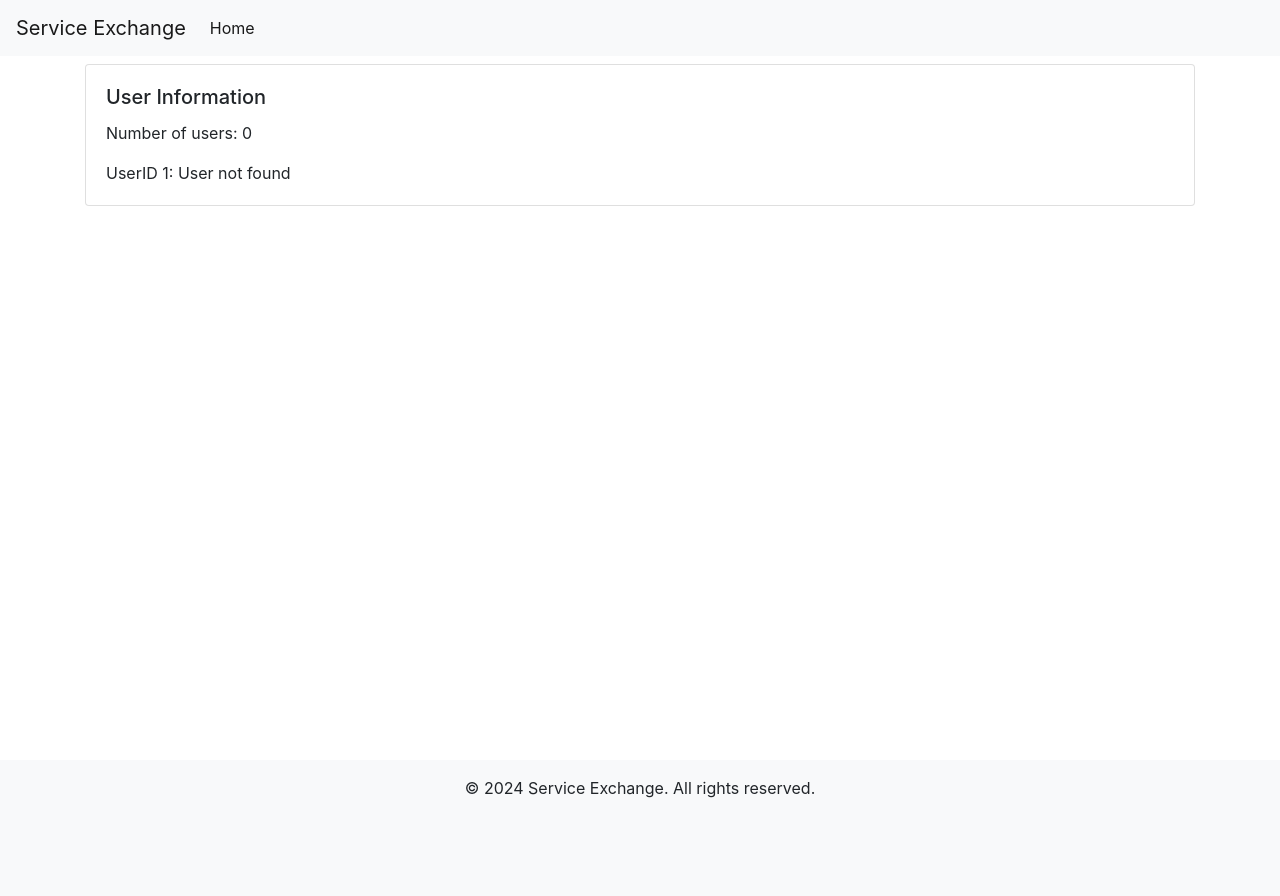
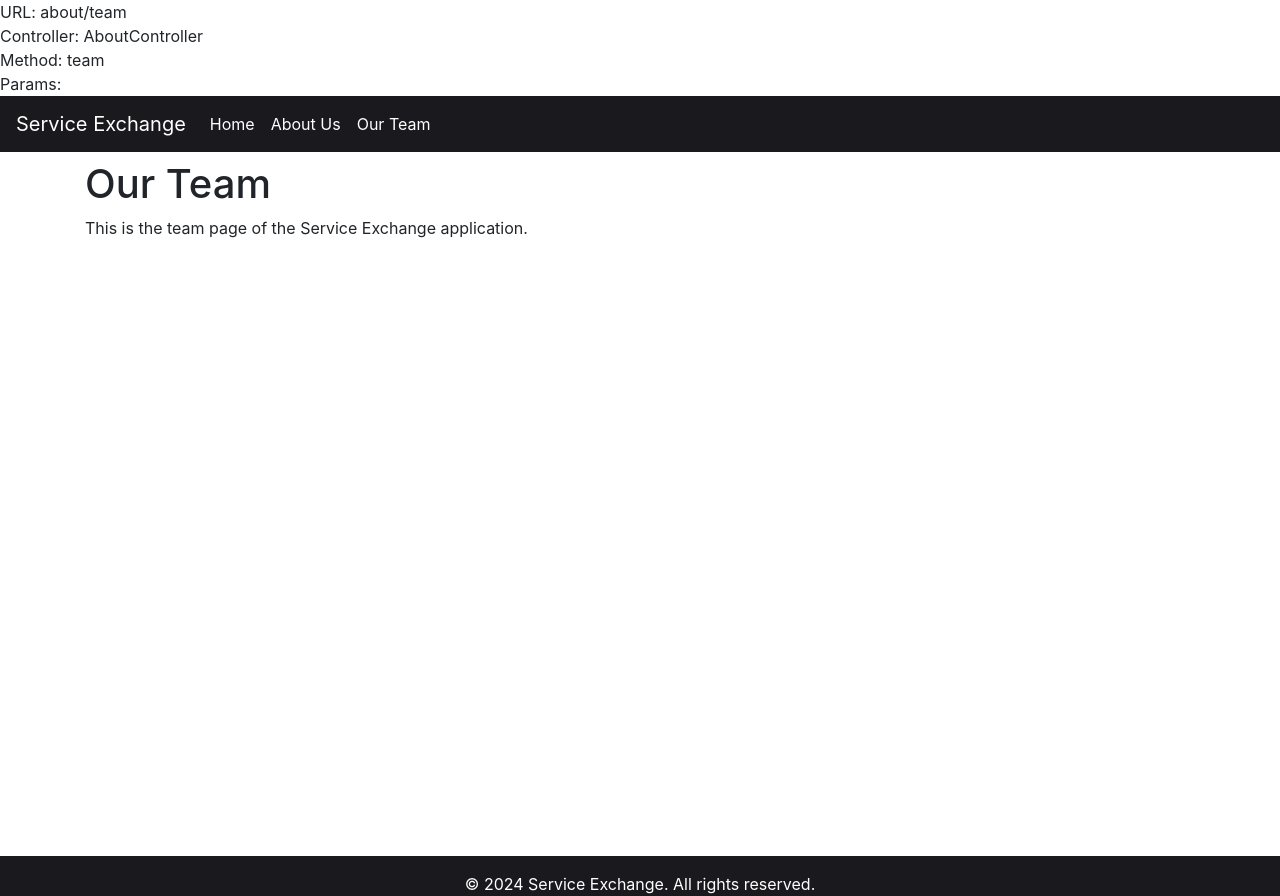
Before and after one commit to hskr313/seha, a PHP site: page /seha/public/about/team in a window 1280 px wide. Before the commit the page ends 798 px from the top, so only its background shows below. Run offline with PHP 8.4, Linux system fonts and the light colour scheme; data that the repository does not hold is empty; some libraries are stand-ins or nearby versions.

Commit message:
Url mapping - rework

```diff
--- /dev/null
+++ b/app/controllers/AboutController.php
@@ -0,0 +1,10 @@
+<?php
+class AboutController extends BaseController {
+    public function index() {
+        $this->view('about/index', ['title' => 'About Us']);
+    }
+
+    public function team() {
+        $this->view('about/team', ['title' => 'Our Team']);
+    }
+}
--- a/app/controllers/HomeController.php
+++ b/app/controllers/HomeController.php
@@ -1,6 +1,6 @@
 <?php
 class HomeController extends BaseController {
     public function index() {
-        $this->view('home', ['title' => 'Welcome to Service Exchange']);
+        $this->view('home/index', ['title' => 'Welcome to Service Exchange']);
     }
 }
--- /dev/null
+++ b/app/views/about/index.php
@@ -0,0 +1,4 @@
+<div class="container my-4">
+    <h1>About Us</h1>
+    <p>This is the About Us page of the Service Exchange application.</p>
+</div>
--- /dev/null
+++ b/app/views/about/team.php
@@ -0,0 +1,4 @@
+<div class="container my-4">
+    <h1>Our Team</h1>
+    <p>This is the team page of the Service Exchange application.</p>
+</div>
--- a/app/views/home.php
+++ b/app/views/home/index.php
@@ -1,4 +1,4 @@
-<div class="card my-4">
+<div class="card">
     <div class="card-body">
         <h5 class="card-title">User Information</h5>
         <?php
--- a/app/views/layouts/main.php
+++ b/app/views/layouts/main.php
@@ -4,14 +4,13 @@
     <meta charset="UTF-8">
     <meta name="viewport" content="width=device-width, initial-scale=1.0">
     <title><?php echo isset($title) ? $title : 'Service Exchange'; ?></title>
-    <!-- Inclure Bootstrap CSS -->
     <link href="https://stackpath.bootstrapcdn.com/bootstrap/4.5.2/css/bootstrap.min.css" rel="stylesheet">
     <link href="/seha/public/css/styles.css?v=<?php echo time(); ?>" rel="stylesheet">
 </head>
 <body>
 <div class="d-flex flex-column vh-100">
     <header class="flex-shrink-0">
-        <nav class="navbar navbar-expand-lg navbar-light bg-light">
+        <nav class="navbar navbar-expand-lg navbar-custom">
             <a class="navbar-brand" href="#">Service Exchange</a>
             <button class="navbar-toggler" type="button" data-toggle="collapse" data-target="#navbarNav" aria-controls="navbarNav" aria-expanded="false" aria-label="Toggle navigation">
                 <span class="navbar-toggler-icon"></span>
@@ -21,16 +20,22 @@
                     <li class="nav-item active">
                         <a class="nav-link" href="/seha/public">Home <span class="sr-only">(current)</span></a>
                     </li>
+                    <li class="nav-item">
+                        <a class="nav-link" href="/seha/public/about">About Us</a>
+                    </li>
+                    <li class="nav-item">
+                        <a class="nav-link" href="/seha/public/about/team">Our Team</a>
+                    </li>
                 </ul>
             </div>
         </nav>
     </header>
     <main class="flex-grow-1">
-        <div class="container my-4">
+        <div>
             <?php echo $content; ?>
         </div>
     </main>
-    <footer class="flex-shrink-0 bg-light text-center py-3">
+    <footer class="footer-custom text-center py-3">
         <p>&copy; 2024 Service Exchange. All rights reserved.</p>
     </footer>
 </div>
--- a/core/BaseController.php
+++ b/core/BaseController.php
@@ -1,7 +1,7 @@
 <?php
 class BaseController {
     protected function view($view, $data = []) {
-        $viewPath = '../app/views/' . $view . '.php';
+        $viewPath = "../app/views/$view.php";
         $layoutPath = '../app/views/layouts/main.php';
 
         if (file_exists($viewPath)) {
@@ -11,7 +11,7 @@ class BaseController {
             $content = ob_get_clean();
             require_once $layoutPath;
         } else {
-            die("View file not found.");
+            die("View file not found: $viewPath");
         }
     }
 }
--- a/db/create_db.php
+++ b/db/create_db.php
@@ -62,7 +62,7 @@ function generateTableName($shortName): string
     // Éviter les répétitions de 's' à la fin des noms de tables
     if (substr($tableName, -1) === 's') {
         $tableName .= 'es';
-    } else if (substr($tableName, -1) === 'y') {
+    } elseif (substr($tableName, -1) === 'y') {
         $tableName = substr_replace($tableName, 'ies', -1);
     } else {
         $tableName .= 's';
--- a/public/css/styles.css
+++ b/public/css/styles.css
@@ -1,3 +1,9 @@
+:root {
+    --primary-color: #1a191d;
+    --secondary-color: #65d9ed;
+    --text-light-color: #ffffff;
+    --footer-bg-color: #343a40;
+}
 body, html {
     height: 100%;
     margin: 0;
@@ -35,3 +41,17 @@ main {
 footer {
     height: 5vh;
 }
+
+.navbar-custom {
+    background-color: var(--primary-color);
+}
+
+.navbar-custom .navbar-brand,
+.navbar-custom .nav-link {
+    color: var(--text-light-color);
+}
+
+.footer-custom {
+    background-color: var(--primary-color);
+    color: var(--text-light-color);
+}
--- a/public/index.php
+++ b/public/index.php
@@ -22,21 +22,28 @@ spl_autoload_register(function ($class) {
     }
 });
 
-$url = isset($_GET['url']) ? rtrim($_GET['url'], '/') : 'home';
+$url = parse_url($_SERVER['REQUEST_URI'], PHP_URL_PATH);
+$url = str_replace('/seha/public/', '', $url);
+$url = rtrim($url, '/');
 $url = explode('/', $url);
 
-$controller = isset($url[0]) ? ucfirst($url[0]) . 'Controller' : 'HomeController';
-$method = isset($url[1]) ? $url[1] : 'index';
+$controllerName = !empty($url[0]) ? ucfirst($url[0]) . 'Controller' : 'HomeController';
+$method = !empty($url[1]) ? $url[1] : 'index';
+$params = array_slice($url, 2);
 
-if (class_exists($controller)) {
-    $controller = new $controller;
+// Ajout d'un message de débogage
+echo "URL: " . implode('/', $url) . "<br>";
+echo "Controller: " . $controllerName . "<br>";
+echo "Method: " . $method . "<br>";
+echo "Params: " . implode(',', $params) . "<br>";
+
+if (class_exists($controllerName)) {
+    $controller = new $controllerName;
     if (method_exists($controller, $method)) {
-        unset($url[0]);
-        unset($url[1]);
-        call_user_func_array([$controller, $method], $url ? array_values($url) : []);
+        call_user_func_array([$controller, $method], $params);
     } else {
         echo "Method $method not found!";
     }
 } else {
-    echo "Controller $controller not found!";
+    echo "Controller $controllerName not found!";
 }
```
Also changed, not shown: .htaccess, public/.htaccess (deleted).
